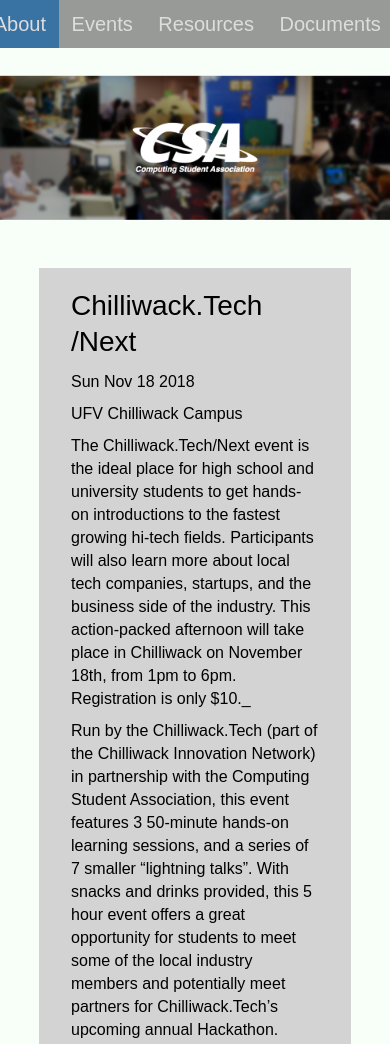
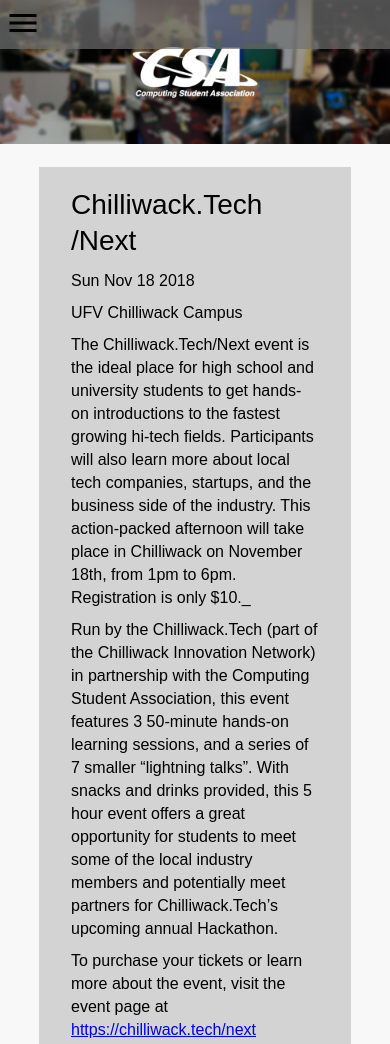
Before and after one commit to ufvcsa/ufvcsa.github.io, a Gatsby site: page /events/chilliwack-tech-next in a window 390 px wide. Shown: the top 1044 px of the page. Built offline with nearby package versions, Linux system fonts and the light colour scheme; Gatsby itself is replaced by a stand-in of ours.

Commit message:
Updated styling Added navbar toggle for mobile Removed margins on header Converted header img to jpg Added animations for sliding and fading in

```diff
--- a/src/components/header.js
+++ b/src/components/header.js
@@ -1,10 +1,31 @@
 import { Link } from 'gatsby';
 import React from 'react';
 
-const Header = () => (
+export default class Header extends React.Component {
+  constructor(props) {
+    super(props);
+    this.state = window.innerWidth < 1024 ? { showNav: false } : { showNav: true };
+    this.toggleNav = this.toggleNav.bind(this);
+  }
+
+  toggleNav() {
+    this.setState({
+      showNav: !this.state.showNav,
+    });
+  }
+
+  render() {
+    const navListStyle = this.state.showNav
+      ? { display: 'flex' }
+      : { display: 'none' };
+
+    return (
       <header>
         <nav className="flex-horizontal" id="main-nav">
-      <ul className="flex-horizontal simple-links">
+          <button className="button nav-collapse" onClick={this.toggleNav}>
+            <img className="icon" src="/images/menu.svg" alt="menu"></img>
+          </button>
+          <ul className="flex-horizontal simple-links" style={navListStyle}>
             <Link to="/">
               <li>Home</li>
             </Link>
@@ -27,5 +48,5 @@ const Header = () => (
         </nav>
       </header>
     );
-
-export default Header;
+  }
+}
--- a/src/components/layout.js
+++ b/src/components/layout.js
@@ -22,7 +22,7 @@ const Layout = ({ children }) => {
       <Header />
       <div className="flex-horizontal" id="header">
         <div className="img" id="header-image">
-          <img src="/images/csaheader.png" alt="CSA Header" />
+          <img src="/images/csaheader.jpg" alt="CSA Header" />
         </div>
       </div>
       <main>{children}</main>
--- a/src/styles/colours.css
+++ b/src/styles/colours.css
@@ -12,7 +12,7 @@
     --nav-outline: #2191eb;
     --nav-highlight: #3973a3;
 
-    --site-bg: rgb(248,258,248);
+    --site-bg: #f8f8f8;
 }
 
 html, body
--- a/src/styles/fonts.css
+++ b/src/styles/fonts.css
@@ -1,5 +1,4 @@
 #main-nav li {
-  font-family: Arial, Helvetica Neue, Helvetica, sans-serif;
   font-size: 20px;
   font-style: normal;
   font-variant: normal;
@@ -15,7 +14,6 @@
 }
 
 h1 {
-  font-family: Arial, Helvetica Neue, Helvetica, sans-serif;
   font-size: 28px;
   font-style: normal;
   font-variant: normal;
@@ -25,7 +23,6 @@ h1 {
 }
 
 h2 {
-  font-family: Arial, Helvetica Neue, Helvetica, sans-serif;
   font-size: 24px;
   font-style: normal;
   font-variant: normal;
@@ -35,7 +32,6 @@ h2 {
 }
 
 h3 {
-  font-family: Arial, Helvetica Neue, Helvetica, sans-serif;
   font-size: 20px;
   font-style: normal;
   font-variant: normal;
@@ -44,7 +40,6 @@ h3 {
 }
 
 h4 {
-  font-family: Arial, Helvetica Neue, Helvetica, sans-serif;
   font-size: 18px;
   font-style: normal;
   font-variant: normal;
@@ -53,7 +48,6 @@ h4 {
 }
 
 p {
-  font-family: Arial, Helvetica Neue, Helvetica, sans-serif;
   font-size: 16px;
   font-style: normal;
   font-variant: normal;
@@ -63,7 +57,6 @@ p {
 
 article li,
 article ul {
-  font-family: Arial, Helvetica Neue, Helvetica, sans-serif;
   font-size: 16px;
   font-style: normal;
   font-variant: normal;
@@ -82,7 +75,6 @@ article ul {
 }
 
 blockquote {
-  font-family: Arial, Helvetica Neue, Helvetica, sans-serif;
   font-size: 17px;
   font-style: normal;
   font-variant: normal;
@@ -91,7 +83,6 @@ blockquote {
 }
 
 pre {
-  font-family: Arial, Helvetica Neue, Helvetica, sans-serif;
   font-size: 11px;
   font-style: normal;
   font-variant: normal;
--- a/src/styles/main.css
+++ b/src/styles/main.css
@@ -16,43 +16,36 @@
   --nav-style: center;
 }
 
+body {
+  font-family: Arial, Helvetica Neue, Helvetica, sans-serif;
+  animation: fade-in 1s;
+}
+
 div {
   height: 100%;
 }
 
 #header {
   margin: 0;
-  margin-left: var(--site-left);
-  margin-right: var(--site-right);
-  height: var(--header-height);
   overflow: hidden;
-  padding: 0;
-  padding-top: var(--nav-height);
-  width: var(--site-width);
+  max-height: 400px;
 }
 
 #header #header-image {
   width: 100%;
-  max-width: 100%;
 }
 
 #header img {
+  position: relative;
   width: 100%;
-  max-width: 100%;
-  overflow: visible;
-  position: relative;
-  top: 50%;
-  transform: translateY(-50%);
+  max-height: 400px;
 }
 
 #main-nav {
   z-index: 3;
-  margin-left: var(--site-left);
-  margin-right: var(--site-right);
-  height: var(--nav-height);
   position: -webkit-sticky;
   position: fixed;
-  width: var(--site-width);
+  width: 100%;
 }
 
 .article-wrapper {
@@ -93,7 +86,8 @@ main {
   padding-right: 32px;
 
   background-color: #d3d3d3;
-  height: auto;
+
+  animation: slide-in 1s ease-in;
 }
 
 #main-nav li {
@@ -125,3 +119,34 @@ ul.flex-horizontal li {
 p {
   margin-bottom: 9px;
 }
+
+.nav-collapse {
+  border: none;
+  padding: 5px;
+  background-color: rgba(255, 255, 255, 0);
+}
+
+.nav-collapse > img {
+  width: 36px;
+  height: 36px;
+}
+
+@keyframes fade-in {
+  from {
+    opacity: 0;
+  }
+  to {
+    opacity: 1;
+  }
+}
+
+@keyframes slide-in {
+  from {
+    opacity: 0;
+    transform: translateY(-25%);
+  }
+  to {
+    opacity: 1;
+    transform: translateY(0);
+  }
+}
--- a/src/styles/scaling.css
+++ b/src/styles/scaling.css
@@ -13,12 +13,8 @@
     padding-right: calc(2vw + 5px);
   }
 
-  #main-nav,
-  #header,
-  .article {
-    margin: 0;
-    width: calc(80vw + (2 * (1024px - 100vw)));
-    margin-left: calc(0.5 * (100vw - (80vw + (2 * (1024px - 100vw)))));
+  ul.flex-horizontal {
+    flex-direction: column;
   }
 }
 
@@ -29,10 +25,11 @@
     padding-right: calc(2vw + 5px);
   }
 
-  #main-nav,
-  #header,
-  .article {
-    margin: 0;
-    width: 100%;
+}
+
+@media screen and (min-width: 1023px) {
+  /* Navbar Collapse */
+  .nav-collapse {
+    display: none;
   }
 }
```
Also changed, not shown: static/images/csaheader.jpg (added), static/images/csaheader.png (deleted), static/images/menu.svg (added), 1 other file. Lines whose indentation alone changed are shown as unchanged.
